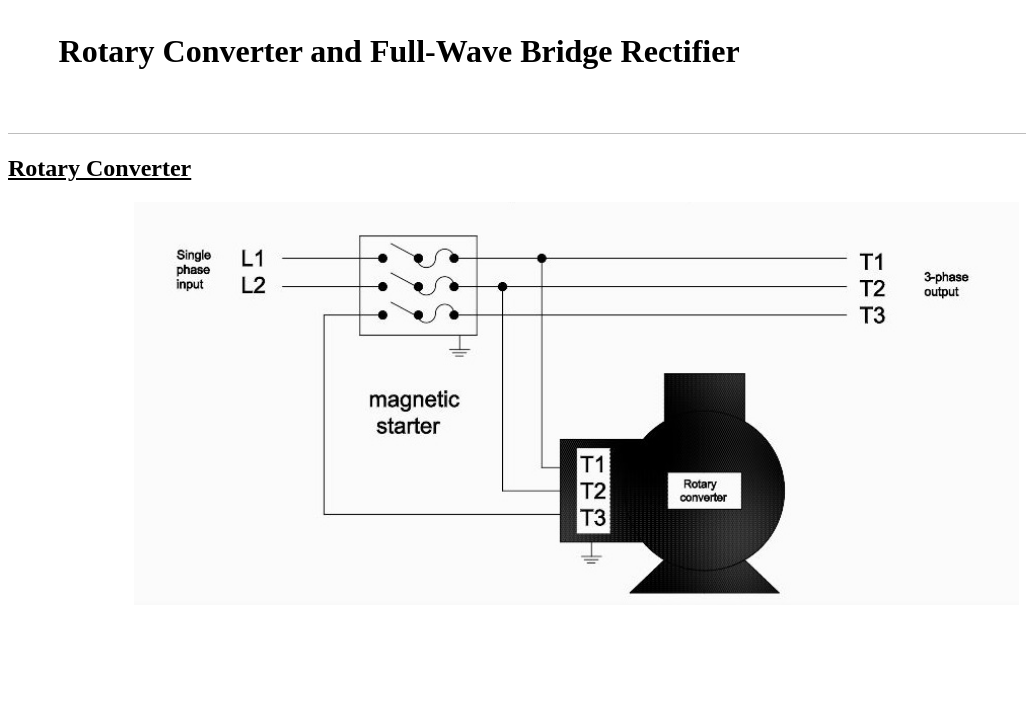
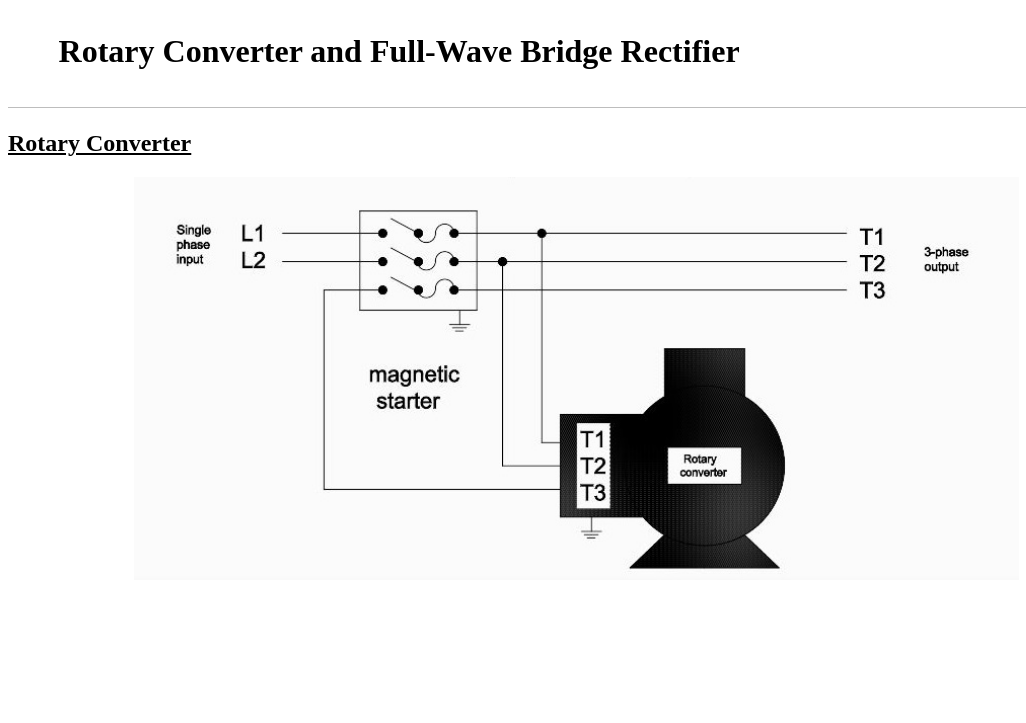
Before and after one commit to Shaikh-Abrar-Kabir/Rotary-Converter-and-Full-Wave-Bridge-Rectifier, a plain HTML site: page index.html in a window 1280 px wide. Shown: the top 723 px of the page, without its empty margins (0-1026 px from the left). Drawn offline with Linux system fonts and the light colour scheme.

Commit message:
Update index.html

```diff
--- a/index.html
+++ b/index.html
@@ -1,4 +1,4 @@
-<h1 style="padding-left:4%;padding-top: 2%;padding-bottom:2%;border-bottom: 1px solid #BDBDBD;"> Rotary Converter and Full-Wave Bridge Rectifier &nbsp &nbsp &nbsp &nbsp &nbsp &nbsp  &nbsp &nbsp &nbsp &nbsp &nbsp &nbsp  &nbsp &nbsp &nbsp &nbsp &nbsp &nbsp  &nbsp &nbsp &nbsp &nbsp &nbsp &nbsp  &nbsp &nbsp &nbsp &nbsp &nbsp &nbsp  &nbsp &nbsp &nbsp &nbsp &nbsp &nbsp &nbsp &nbsp &nbsp &nbsp &nbsp &nbsp  &nbsp &nbsp &nbsp &nbsp &nbsp &nbsp  &nbsp &nbsp &nbsp &nbsp &nbsp &nbsp</h1>
+<h1 style="padding-left:4%;padding-top: 2%;border-bottom: 1px solid #BDBDBD;"> Rotary Converter and Full-Wave Bridge Rectifier &nbsp &nbsp &nbsp &nbsp &nbsp &nbsp  &nbsp &nbsp &nbsp &nbsp &nbsp &nbsp  &nbsp &nbsp &nbsp &nbsp &nbsp &nbsp  &nbsp &nbsp &nbsp &nbsp &nbsp &nbsp  &nbsp &nbsp &nbsp &nbsp &nbsp &nbsp  &nbsp &nbsp &nbsp &nbsp &nbsp &nbsp &nbsp &nbsp &nbsp &nbsp &nbsp &nbsp  &nbsp &nbsp &nbsp &nbsp &nbsp &nbsp  &nbsp &nbsp &nbsp &nbsp &nbsp &nbsp</h1>
 
 <h2><u>Rotary Converter</u></h2>
 
```
